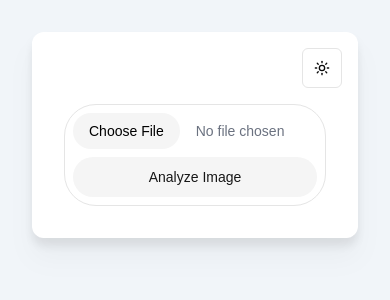
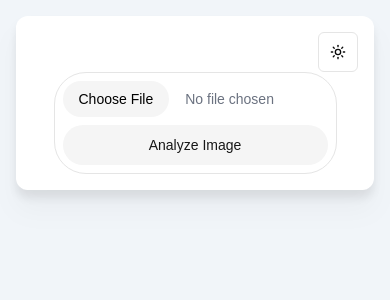
Before and after one commit to fachryafrz/visionalyze, a Next.js app: page / in a window 390 px wide. Shown: the top 300 px of the page. Built offline with nearby package versions, Linux system fonts and the light colour scheme.

Commit message:
feat: adjust padding in ImageUpload and ImageResponse components for better layout consistency

```diff
--- a/src/app/page.tsx
+++ b/src/app/page.tsx
@@ -3,7 +3,7 @@ import ImageUpload from "@/components/image-upload";
 
 export default function page() {
   return (
-    <div className={`space-y-8 p-8`}>
+    <div className={`space-y-8 p-4 sm:p-8`}>
       <ImageUpload />
 
       <ImageResponse />
--- a/src/components/image-response.tsx
+++ b/src/components/image-response.tsx
@@ -45,7 +45,7 @@ export default function ImageResponse() {
       {response && (
         <div
           ref={containerRef}
-          className={`dark:bg-black space-y-8 bg-white max-w-6xl mx-auto p-8 rounded-xl drop-shadow-xl dark:border`}
+          className={`dark:bg-black space-y-8 bg-white max-w-6xl mx-auto p-4 sm:p-8 rounded-xl drop-shadow-xl dark:border`}
         >
           <div className={`space-y-8`}>
             <div className={`space-y-1`}>
--- a/src/components/image-upload.tsx
+++ b/src/components/image-upload.tsx
@@ -49,7 +49,7 @@ export default function ImageUpload() {
 
   return (
     <div
-      className={`dark:bg-black relative space-y-8 bg-white max-w-6xl mx-auto p-8 rounded-xl drop-shadow-xl dark:border`}
+      className={`dark:bg-black relative space-y-8 bg-white max-w-6xl mx-auto p-4 sm:p-8 rounded-xl drop-shadow-xl dark:border`}
     >
       {/* App Info */}
       <div
```
